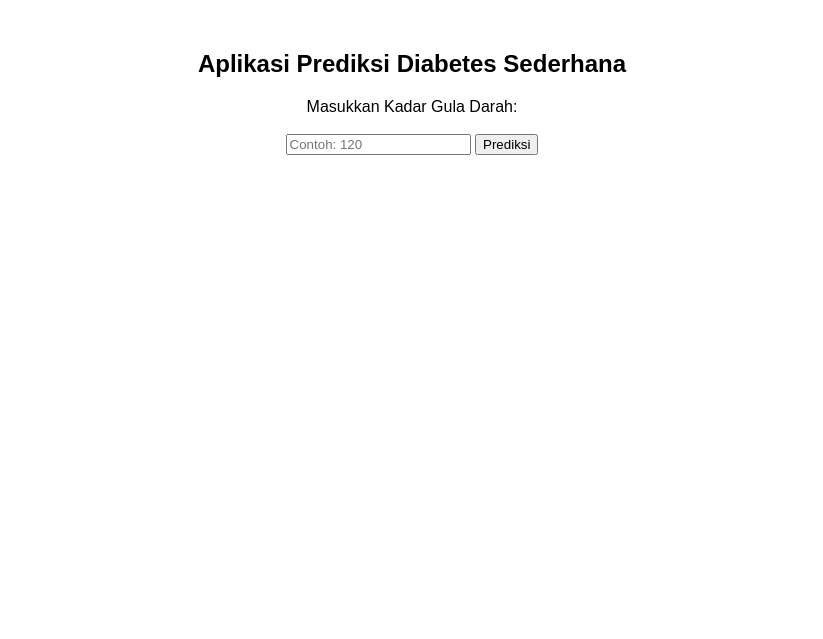
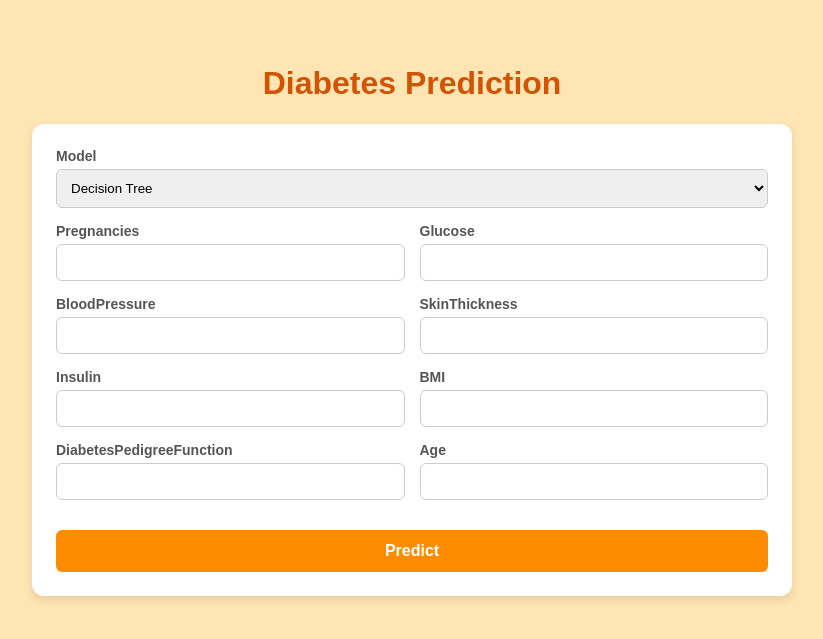
Before and after one commit to dvibnu/flask_devi, a Flask app: page / in a window 1280 px wide. Shown: the top 639 px of the page, without its empty margins (228-1051 px from the left). Run offline with Flask 3, Linux system fonts and the light colour scheme; parts of the project's set-up code (start-up, migrations or seed data) failed here and were passed over.

Commit message:
Update tampilan web jadi orange pastel

```diff
--- a/app.py
+++ b/app.py
@@ -1,32 +1,41 @@
 from flask import Flask, render_template, request
 import pickle
-import numpy as np
+import pandas as pd
 
 app = Flask(__name__)
 
-# Load otak AI yang tadi kita bikin
-model = pickle.load(open('model.pkl', 'rb'))
-scaler = pickle.load(open('scaler.pkl', 'rb'))
+# pastikan file ini ada di folder yang sama: model.pkl & scaler.pkl
+with open('model.pkl', 'rb') as f:
+    model = pickle.load(f)  # diasumsikan: [Decision Tree, SVC]
+with open('scaler.pkl', 'rb') as f:
+    scaler = pickle.load(f)
+
+model_names = ['Decision Tree', 'SVC']
 
 @app.route('/')
-def home():
-    return render_template('index.html')
+def index():
+    return render_template('index.html', model_names=model_names)
 
 @app.route('/predict', methods=['POST'])
 def predict():
-    # Ambil angka gula darah yang diketik di web
-    gula_darah = float(request.form['gula'])
+    data = {
+        'Pregnancies': int(request.form['pregnancies']),
+        'Glucose': int(request.form['glucose']),
+        'BloodPressure': int(request.form['blood_pressure']),
+        'SkinThickness': int(request.form['skin_thickness']),
+        'Insulin': int(request.form['insulin']),
+        'BMI': float(request.form['bmi']),
+        'DiabetesPedigreeFunction': float(request.form['diabetes_pedigree']),
+        'Age': int(request.form['age'])
+    }
+    df = pd.DataFrame(data, index=[0])
+    X = scaler.transform(df)
 
-    # Hitung prediksinya
-    data_ukur = scaler.transform([[gula_darah]])
-    hasil = model.predict(data_ukur)
+    clf = model[ model_names.index(request.form['model']) ]
+    y = clf.predict(X)
+    prediction = 'Diabetic' if int(y[0]) == 1 else 'Non-Diabetic'
 
-    if hasil[0] == 1:
-        teks_hasil = "Awas, ada indikasi Diabetes!"
-    else:
-        teks_hasil = "Aman, sepertinya tidak Diabetes."
+    return render_template('index.html', model_names=model_names, prediction=prediction)
 
-    return render_template('index.html', hasil_prediksi=teks_hasil)
-
-if __name__ == "__main__":
+if __name__ == '__main__':
     app.run(debug=True)
--- a/templates/index.html
+++ b/templates/index.html
@@ -1,23 +1,103 @@
-<!DOCTYPE html>
-<html>
+<!doctype html>
+<html lang="en">
 <head>
-    <title>Diabetes Prediction</title>
+  <meta charset="utf-8">
+  <title>Diabetes Prediction</title>
+  <meta name="viewport" content="width=device-width, initial-scale=1">
+  <style>
+    body {
+        font-family: Arial, sans-serif;
+        max-width: 760px;
+        margin: 24px auto;
+        padding: 20px;
+        background-color: #FFE5B4; /* Ini warna latar orange pastelnya */
+    }
+    h1 {
+        text-align: center;
+        color: #d35400; /* Warna orange tua untuk judul biar kontras */
+    }
+    form {
+        display: grid;
+        grid-template-columns: 1fr 1fr;
+        gap: 15px;
+        margin-top: 16px;
+        background-color: white; /* Kotak formulir warna putih */
+        padding: 24px;
+        border-radius: 12px; /* Ujungnya dibuat melengkung */
+        box-shadow: 0 4px 10px rgba(0,0,0,0.1); /* Efek bayangan tipis */
+    }
+    label {
+        display: block;
+        font-size: 14px;
+        margin-bottom: 5px;
+        font-weight: bold;
+        color: #555;
+    }
+    input, select {
+        width: 100%;
+        padding: 10px;
+        box-sizing: border-box;
+        border: 1px solid #ccc;
+        border-radius: 6px;
+    }
+    .full { grid-column: 1 / -1; }
+    .submit {
+        grid-column: 1 / -1;
+        text-align: center;
+        margin-top: 15px;
+    }
+    button {
+        background-color: #FF8C00; /* Warna tombol orange */
+        color: white;
+        border: none;
+        padding: 12px 24px;
+        font-size: 16px;
+        font-weight: bold;
+        border-radius: 6px;
+        cursor: pointer;
+        width: 100%;
+    }
+    button:hover {
+        background-color: #E67E22; /* Warna tombol sedikit gelap saat disentuh mouse */
+    }
+    .result {
+        margin-top: 16px;
+        font-size: 18px;
+        font-weight: bold;
+        text-align: center;
+        background-color: white;
+        padding: 16px;
+        border-radius: 8px;
+        color: #d35400;
+        box-shadow: 0 2px 5px rgba(0,0,0,0.1);
+    }
+  </style>
 </head>
-<body style="text-align: center; margin-top: 50px; font-family: Arial;">
+<body>
+  <h1>Diabetes Prediction</h1>
 
-    <h2>Aplikasi Prediksi Diabetes Sederhana</h2>
+  {% if prediction %}
+    <div class="result">Hasil prediksi: {{ prediction }}</div>
+  {% endif %}
 
-    <form action="/predict" method="post">
-        <label>Masukkan Kadar Gula Darah:</label><br><br>
-        <input type="number" name="gula" required placeholder="Contoh: 120">
-        <button type="submit">Prediksi</button>
-    </form>
+  <form method="post" action="/predict">
+    <div class="full">
+      <label for="model">Model</label>
+      <select id="model" name="model" required>
+        {% for m in model_names %}<option value="{{ m }}">{{ m }}</option>{% endfor %}
+      </select>
+    </div>
 
-    <br>
-    <!-- Bagian ini untuk nampilin hasilnya -->
-    {% if hasil_prediksi %}
-        <h3>Hasil: {{ hasil_prediksi }}</h3>
-    {% endif %}
+    <div><label>Pregnancies</label><input type="number" name="pregnancies" required></div>
+    <div><label>Glucose</label><input type="number" name="glucose" required></div>
+    <div><label>BloodPressure</label><input type="number" name="blood_pressure" required></div>
+    <div><label>SkinThickness</label><input type="number" name="skin_thickness" required></div>
+    <div><label>Insulin</label><input type="number" name="insulin" required></div>
+    <div><label>BMI</label><input type="number" step="0.1" name="bmi" required></div>
+    <div><label>DiabetesPedigreeFunction</label><input type="number" step="0.001" name="diabetes_pedigree" required></div>
+    <div><label>Age</label><input type="number" name="age" required></div>
 
+    <div class="submit"><button type="submit">Predict</button></div>
+  </form>
 </body>
 </html>
```
